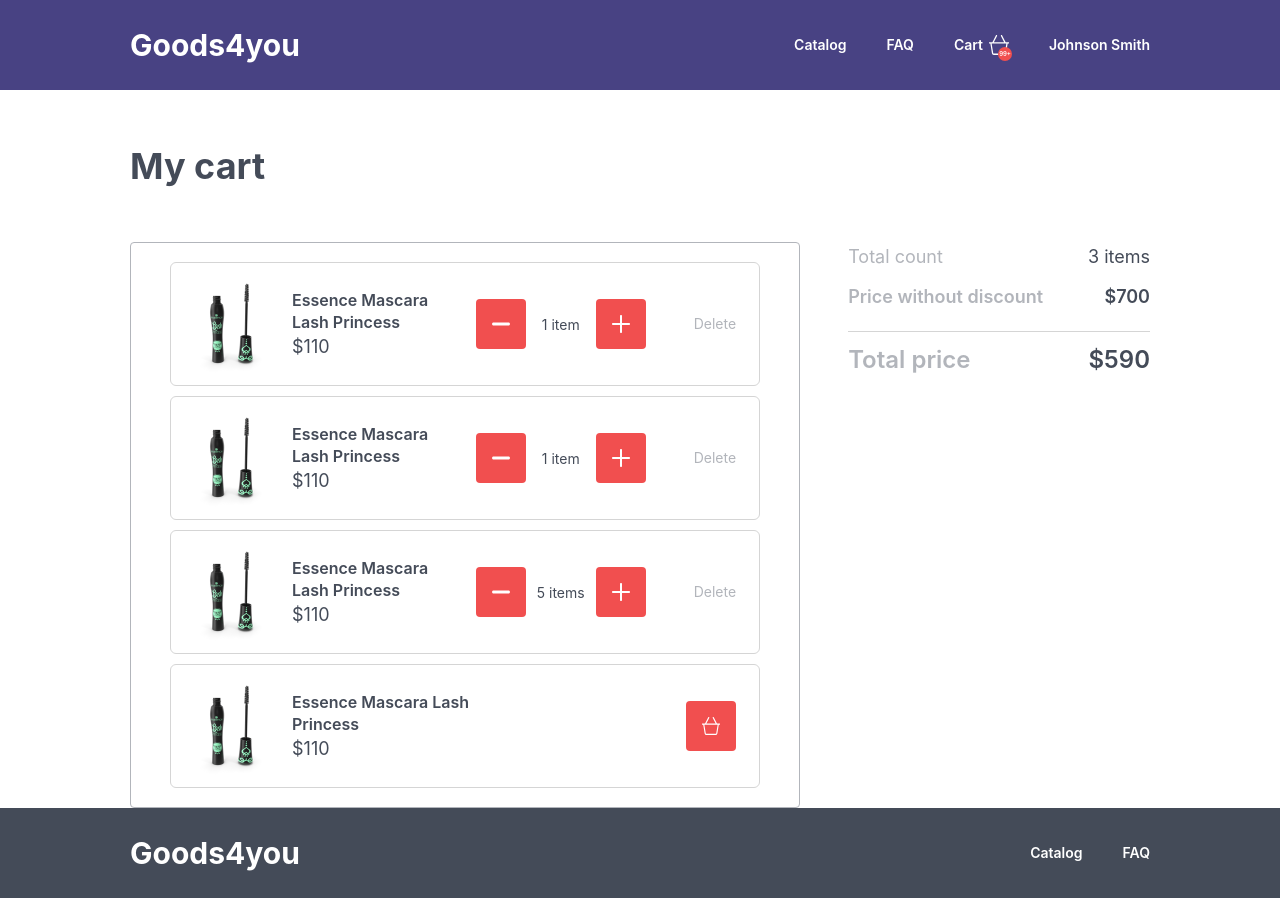
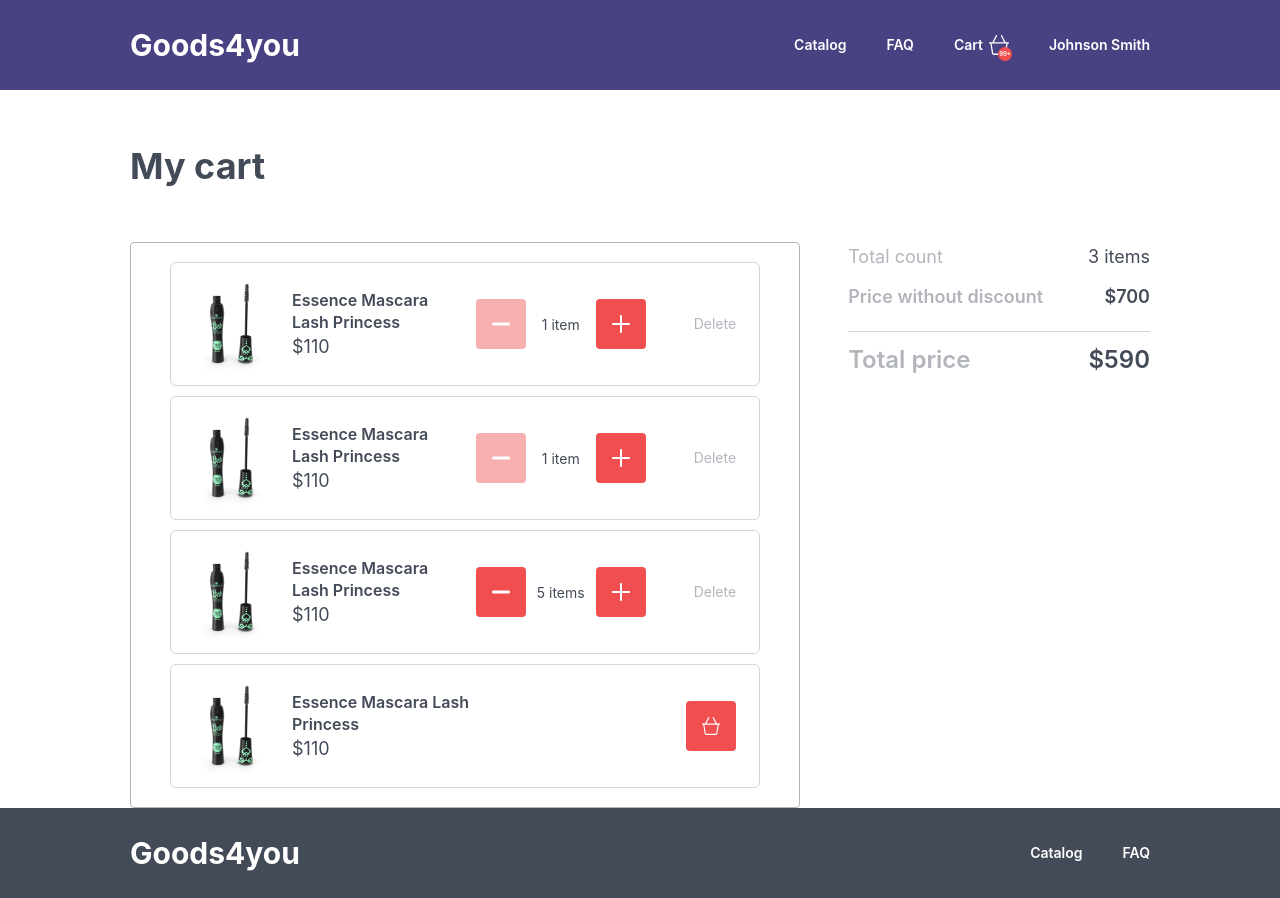
Before and after one commit to Nikitabkv/goodshop-edu, a React (Vite) app: page /cart in a window 1280 px wide. Built offline with nearby package versions, Linux system fonts and the light colour scheme; a web font is replaced by a local one.

Commit message:
feat: add disabled style for ButtonWithChild and logic for CartItem

```diff
--- a/src/shared/ui-kit/ButtonWithChild/ui/ButtonWithChild.module.scss
+++ b/src/shared/ui-kit/ButtonWithChild/ui/ButtonWithChild.module.scss
@@ -11,6 +11,10 @@
   color: white;
   transition: 300ms;
 
+  &:disabled {
+    background-color: $orange-white;
+  }
+
   &:hover {
     background-color: $orange-dark;
   }
--- a/src/shared/ui-kit/ButtonWithChild/ui/ButtonWithChild.tsx
+++ b/src/shared/ui-kit/ButtonWithChild/ui/ButtonWithChild.tsx
@@ -5,11 +5,12 @@ interface ButtonWithChildProps {
   children: ReactNode
   className?: string
   clickHandler?: () => void
+  disabled?: boolean
 }
 
-export const ButtonWithChild:FC<ButtonWithChildProps> = ({children, className, clickHandler}) => {
+export const ButtonWithChild:FC<ButtonWithChildProps> = ({children, className, clickHandler, disabled}) => {
   return (
-    <button className={s.button + ' ' + className} onClick={clickHandler}>
+    <button className={s.button + ' ' + className} onClick={clickHandler} disabled={disabled}>
       {children}
     </button>
   )
--- a/src/widgets/CartItem/ui/CartItem.tsx
+++ b/src/widgets/CartItem/ui/CartItem.tsx
@@ -39,7 +39,7 @@ export const CartItem:FC<CartItemProps> = ({item}) => {
         {!isDeleted ? (
           <>
             <div className={s.addRemoveButtons}>
-              <ButtonWithChild className={s.button} clickHandler={() => setCountValue(countValue - 1)}>
+              <ButtonWithChild className={s.button} disabled={countValue <= 1} clickHandler={() => setCountValue(countValue - 1)}>
                 <svg width="18" height="4" viewBox="0 0 18 4" fill="none" xmlns="http://www.w3.org/2000/svg">
                   <path
                     d="M16.5 3.50012L1.5 3.50012C0.671573 3.50012 0 2.82855 0 2.00012C0 1.17169 0.671573 0.500122 1.5 0.500122L16.5 0.500122C17.3284 0.500122 18 1.17169 18 2.00012C18 2.82855 17.3284 3.50012 16.5 3.50012Z"
```
